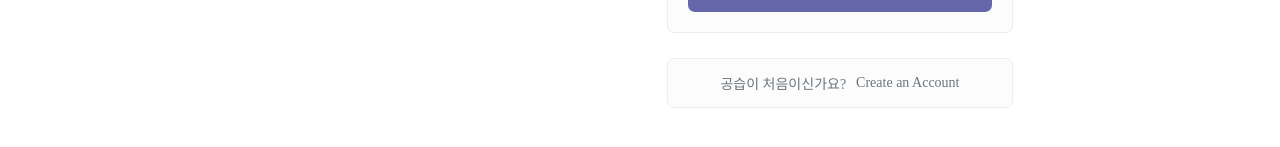
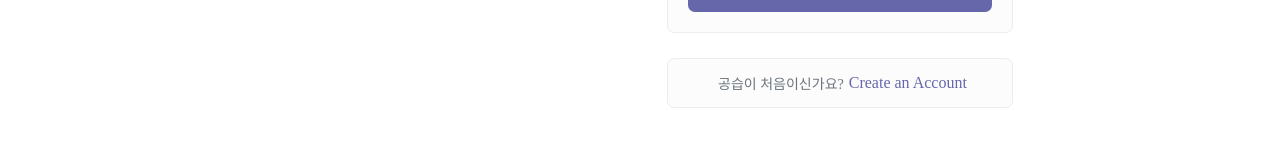
Before and after one commit to super-waffle/client, a React (Create React App) app: page /login in a window 1280 px wide. Shown: the part 637-784 px from the top of the page. Built offline with nearby package versions, Linux system fonts and the light colour scheme; a web font is replaced by a local one.

Commit message:
[#22] feat: Link to signup

```diff
--- a/src/components/login.js
+++ b/src/components/login.js
@@ -1,5 +1,5 @@
 import React, { useState, useCallback } from "react";
-import { useNavigate } from "react-router-dom";
+import { useNavigate, Link } from "react-router-dom";
 import "../statics/css/login.css";
 import axios from "axios";
 
@@ -91,7 +91,9 @@ function Login() {
           </div>
           <div className="login-feat-box-footer">
             <span>공습이 처음이신가요? </span>
-            <span>Create an Account</span>
+            <Link className="signup-link" to={"/signup"}>
+              Create an Account
+            </Link>
           </div>
         </div>
       </div>
--- a/src/statics/css/login.css
+++ b/src/statics/css/login.css
@@ -158,5 +158,9 @@
   color: #6c757d;
   padding: 5px;
 }
+.login .login-feat .login-feat-box .login-feat-box-footer .signup-link {
+  text-decoration: none;
+  color: #6667ab;
+}
 
 /*# sourceMappingURL=login.css.map */
--- a/src/statics/css/signup.css
+++ b/src/statics/css/signup.css
@@ -232,5 +232,9 @@
   color: #6c757d;
   padding: 5px;
 }
+.signup .signup-feat .signup-feat-box .signup-feat-box-footer .footer-tologin {
+  text-decoration: none;
+  color: #6667ab;
+}
 
 /*# sourceMappingURL=signup.css.map */
--- a/src/statics/scss/login.scss
+++ b/src/statics/scss/login.scss
@@ -173,6 +173,10 @@
           color: $textColor;
           padding: 5px;
         }
+        .signup-link {
+          text-decoration: none;
+          color: $mainColor;
+        }
       }
     }
   }
--- a/src/statics/scss/signup.scss
+++ b/src/statics/scss/signup.scss
@@ -263,6 +263,10 @@
           color: $textColor;
           padding: 5px;
         }
+        .footer-tologin {
+          text-decoration: none;
+          color: $mainColor;
+        }
       }
     }
   }
```
Also changed, not shown: 2 other files (tests, documents, lock files or other folders).
